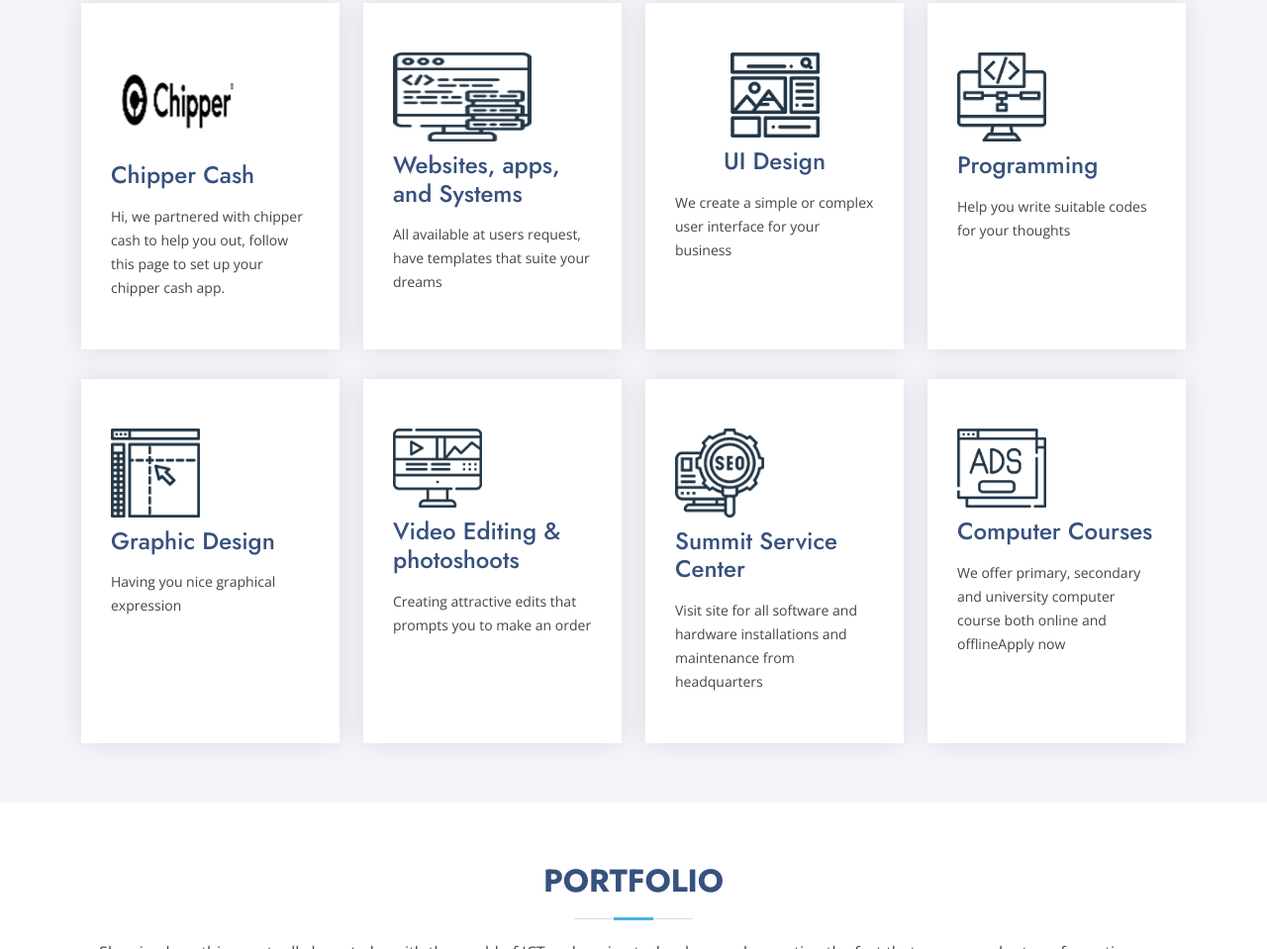
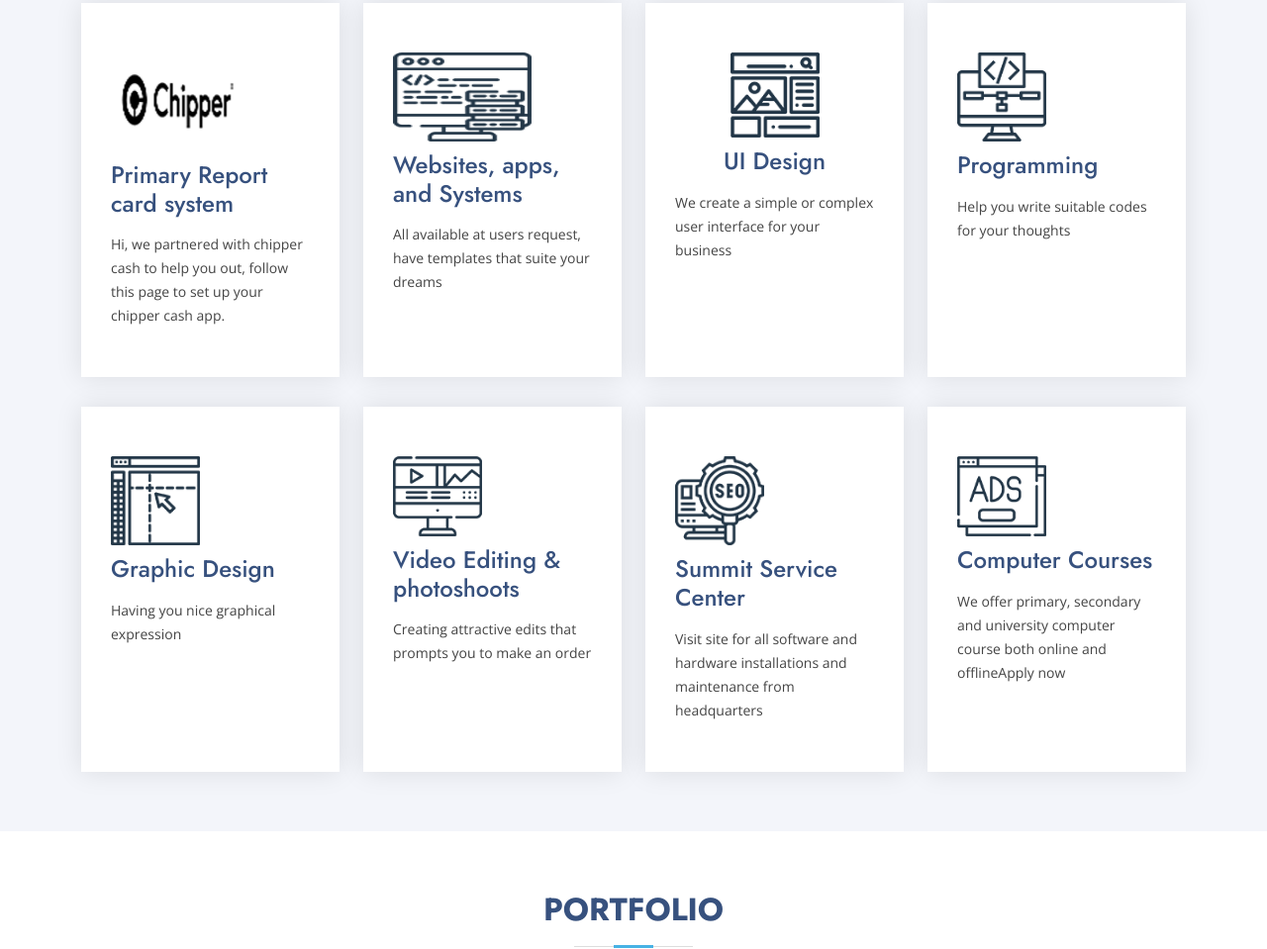
Before and after one commit to Florencekyarikunda/SummitTechWorld, a plain HTML site: page index.html in a window 1280 px wide. Shown: the part 1298-2257 px from the top of the page at 99% size. Drawn offline with nearby package versions, Linux system fonts and the light colour scheme; a script that the page names is missing; files whose address does not match are found by name.

Commit message:
primary reports

```diff
--- a/index.html
+++ b/index.html
@@ -124,7 +124,7 @@
                             <img class="icon " src="assets/img/chipper1.png" style="width:140px; height:100px" ><i class="gg"></i>
                             </img>
                             <h4>
-                                <a href=" ">Chipper Cash</a>
+                                <a href=" ">Primary Report card system</a>
                             </h4>
                             <p>Hi, we partnered with chipper cash to help you out, follow this page to set up your chipper cash app.</p>
                         </div>
```
